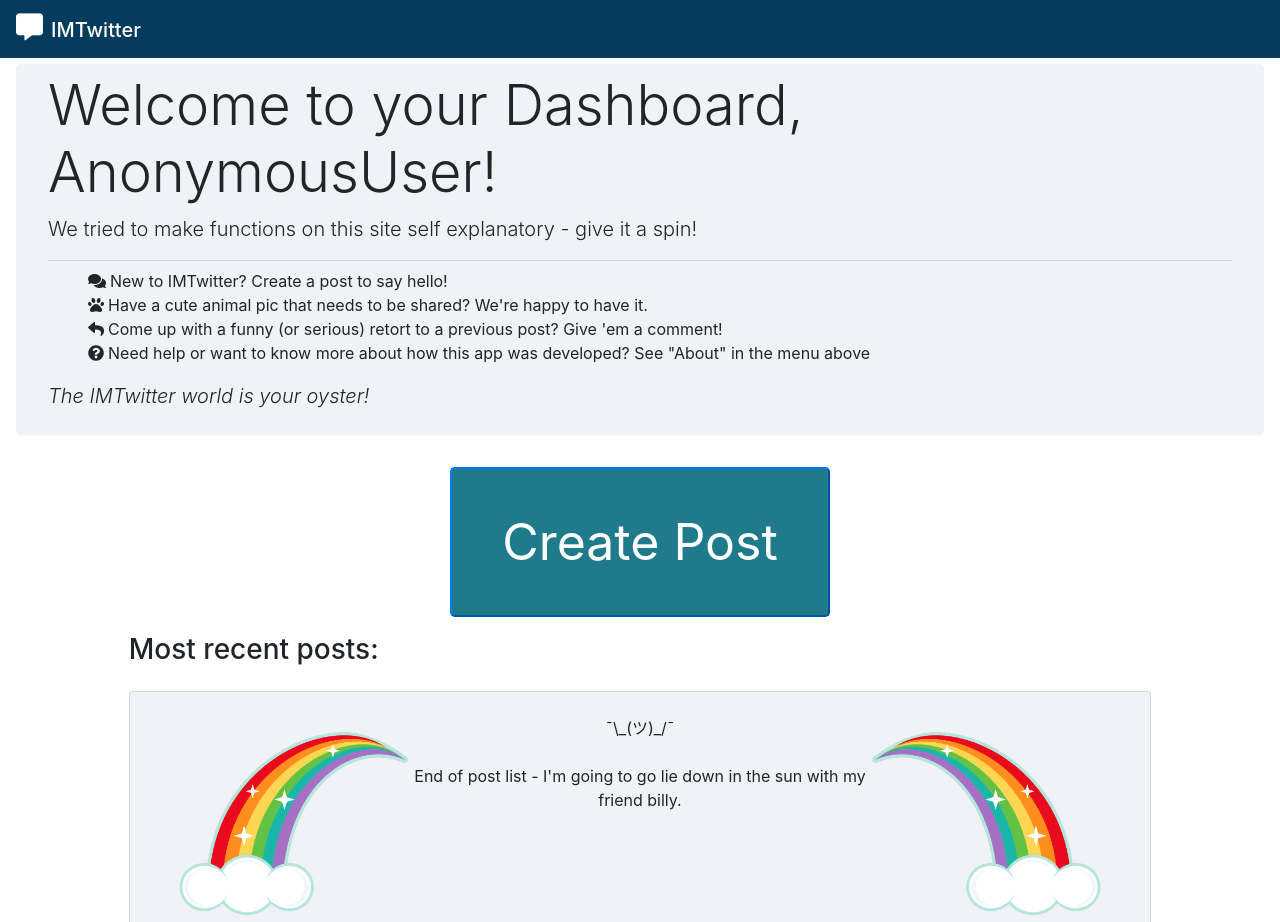
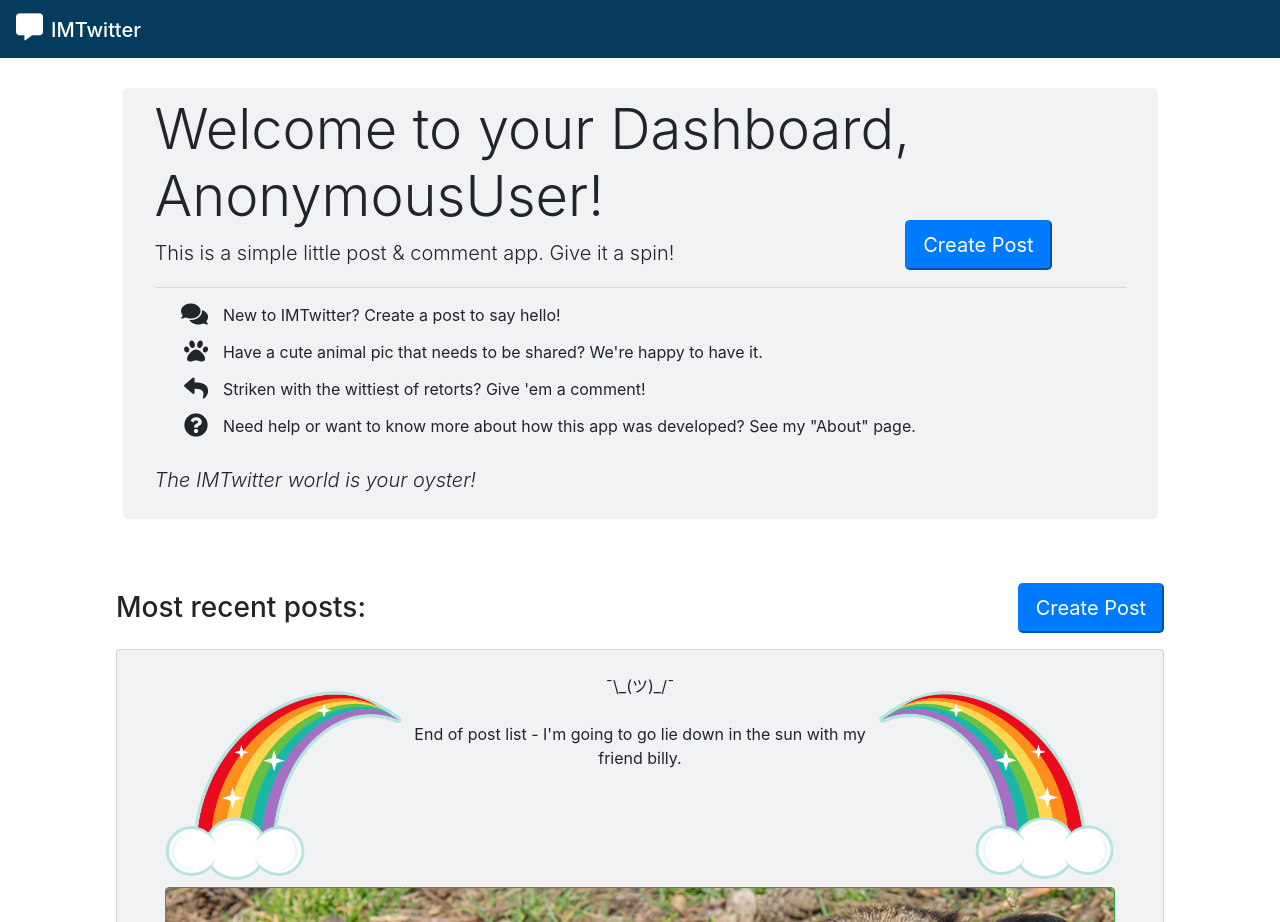
Before and after one commit to mbeche/imtwitter-django-app, a Django app: template IMTwitter/imtweet/templates/dashboard.html in a window 1280 px wide. Shown: the top 922 px of the page. Run offline with Django 3.2, Linux system fonts and the light colour scheme; the template is opened without the code that fills it, so the values that code supplies are empty; some libraries are stand-ins or nearby versions.

Commit message:
Update a lot of minor styling changes

```diff
--- a/IMTwitter/imtweet/templates/dashboard.html
+++ b/IMTwitter/imtweet/templates/dashboard.html
@@ -3,24 +3,48 @@
 {% block title %}Dashboard{% endblock %}
 
 {% block content %}
-<div class="p-3">
-  <div class="jumbotron pt-2 pb-2" style="background-color: #f0f2f4">
-    <h1 class="display-4">Welcome to your Dashboard, {{ user }}!</h1>
-    <p class="lead">We tried to make functions on this site self explanatory - give it a spin!</p>
-    <hr class="my-2">
-    <ul>
-          <i class="fas fa-comments"></i><span class="pl-1">New to IMTwitter? Create a post to say hello!</span><br>
-          <i class="fas fa-paw"></i><span class="pl-1">Have a cute animal pic that needs to be shared? We're happy to have it.</span><br>
-          <i class="fas fa-reply"></i><span class="pl-1">Come up with a funny (or serious) retort to a previous post? Give 'em a comment!</span><br>
-          <i class="fas fa-question-circle"></i><span class="pl-1">Need help or want to know more about how this app was developed? See "About" in the menu above</span><br>
-    </ul>
-    <p class="lead"><em>The IMTwitter world is your oyster!</em></p>
+<div class="p-3 row justify-content-center">
+  <div class="pt-4 col-12 col-sm-11 col-md-10">
+    <div class="jumbotron pt-2 pb-2" style="background-color: #f0f2f4">
+      <h1 class="display-4">Welcome to your Dashboard, {{ user }}!</h1>
+      <div class="row">
+        <div class="col-12 col-lg-9">
+          <p class="lead align-bottom mb-4">This is a simple little post & comment app. Give it a spin!</p>
+        </div>
+        <div class="col-12 col-lg-3 align-middle" style="position:relative; bottom:18px;">
+          <a href="{% url 'add_post' %}" style="text-decoration: none;"><button class="center text-white btn-lg btn-primary">Create Post</button></a>
+        </div>
+      </div>
+      <hr class="my-0 mb-2" style="position:relative; bottom:5px;">
+      <div class="row">
+        <div class="col-12">
+          <div class="row">
+            <div class="col-1 text-right"><h4><i class="fas fa-comments"></i></h4></div>
+            <div class="col-11 pl-0 text-left"><span class="align-middle">New to IMTwitter? Create a post to say hello!</span><br></div>
+          </div>
+          <div class="row">
+            <div class="col-1 text-right"><h4><i class="fas fa-paw"></i></h4></div>
+            <div class="col-11 pl-0 text-left"><span class="align-middle">Have a cute animal pic that needs to be shared? We're happy to have it.</span><br></div>
+          </div>
+          <div class="row">
+            <div class="col-1 text-right"><h4><i class="fas fa-reply"></i></h4></div>
+            <div class="col-11 pl-0 text-left"><span class="align-middle">Striken with the wittiest of retorts? Give 'em a comment!</span><br></div>
+          </div>
+          <div class="row">
+            <div class="col-1 text-right"><h4><i class="fas fa-question-circle"></i></h4></div>
+            <div class="col-11 pl-0 text-left"><span class="align-middle">Need help or want to know more about how this app was developed? See my "About" page.</span><br></div>
+          </div>
+        </div>
+      </div>
+      <p class="lead mt-3"><em>The IMTwitter world is your oyster!</em></p>
+    </div>
   </div>
+</div>
 <p>
-  <a href="{% url 'add_post' %}" class="row justify-content-center" style="text-decoration: none;"><button class="center text-white btn-lg btn-primary" style="font-size: 50px; background-color:#1F7A8C; height: 150px; width: 380px;">Create Post</button></a>
   <div class="row justify-content-center">
     <div style="width: 80%;">
-      <h3>Most recent posts:</h3>
+          <h3 class="mt-2 align-bottom float-left">Most recent posts:</h3>
+          <a href="{% url 'add_post' %}" class="float-right justify-content-center" style="text-decoration: none;"><button class="center text-white btn-lg btn-primary">Create Post</button></a>
     </div>
     <div class="card p-0 m-3" style="width: 80%; background-color:#f0f2f4;">
   {% for post in posts %}
--- a/Progress/Day5-1.html
+++ b/Progress/Day5-1.html
@@ -38,6 +38,9 @@
 </h3>
 
 <p>Side note: I figured out how to get the post that the commenter is posting on onto the comment page. Post was already save with the <code>get_object_or_404</code> function, I just needed to load in on the template with <code>{{ post }}</code>.</p>
+
+<p>Alright, we've got some work to do!</p>
+
 <h2>Sprint 6: Use CSS to make things look nice</h2>
 <ol>
   <li>Center the "new post" and "new comment" dialogue box</li>
@@ -53,8 +56,6 @@
     <li>Contact info for me</li>
   </ol>
 </ol>
-
-<p>Alright, we've got some work to do!</p>
 
 <h2>Sprint 7: Allow users to delete & edit posts they have created</h2>
 <p>To help me with this I'm following help from this <a href="http://www.mastercode.online/tutorials/language/tutorial_series/tutorial/how-to-django-blog-application-how-to-edit-post-in-django/">tutorial.</a></p>
@@ -83,4 +84,5 @@
   <li>The issue with comments is currently they are loaded as associated to the post with the ForeignKey. In the <code>add_comment_to_post.html</code> template I call the pk of the post and display that post - so the user knows what post they are replying to.</li>
   <li>I am having trouble differentiating the pk for the post and the pk for the comment. I'm sure there's some small semantics I'm missing out on.</li>
   <li>To start with, I will add the capability to delete the comment, removing the need to access the post to begin with.</li>
+  <li>Success - I may be able to replicate the process with editing comments, however deleting comments is good enough for now!</li>
 </ol>
```
Also changed, not shown: IMTwitter/imtweet/templates/home.html (+10 -5 lines), IMTwitter/imtwitter/templates/registration/login.html (+15 -6 lines), IMTwitter/imtwitter/templates/signup.html (+14 -6 lines), IMTwitter/imtweet/templates/add_post.html (indentation only).
